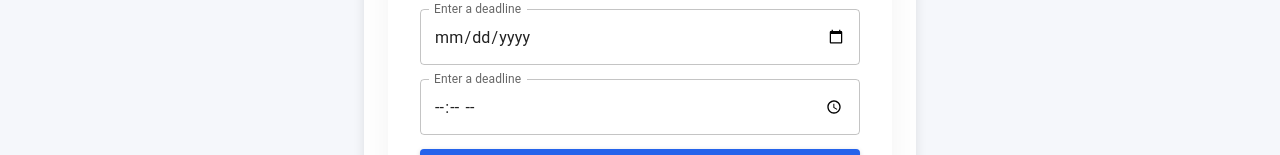
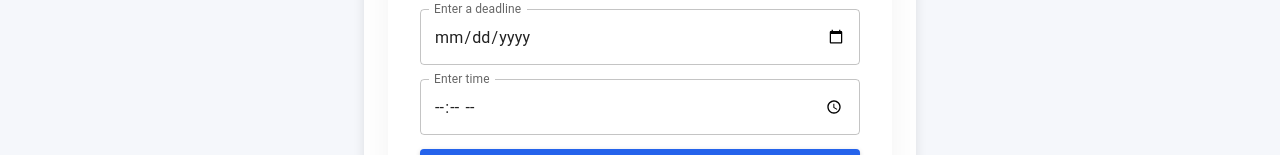
Before and after one commit to Prathiksha0808/Todo_APP, a React (Vite) app: page / in a window 1280 px wide. Shown: the part 213-368 px from the top of the page. Built offline with nearby package versions, Linux system fonts and the light colour scheme.

Commit message:
Fix date picker behavior in add and edit todo forms

```diff
--- a/src/components/todo.jsx
+++ b/src/components/todo.jsx
@@ -11,11 +11,9 @@ import * as yup from "yup";
 import { yupResolver } from "@hookform/resolvers/yup";
 import { styled } from "@mui/system";
 
-
 import dayjs from "dayjs";
 import advancedFormat from "dayjs/plugin/advancedFormat";
 dayjs.extend(advancedFormat);
-
 
 // Styles
 const TodoContainer = styled(Box)(({ isdue }) => ({
@@ -67,16 +65,13 @@ const Wrapper = styled(Box)({
   backgroundColor: "#ffffff",
 });
 
-
-
 const MainCard = styled(Box)({
   backgroundColor: "#ffffff",
   borderRadius: "10px",
   padding: "24px",
-  marginTop: 0, // 🔥 important
+  marginTop: 0,
   boxShadow: "0 4px 12px rgba(0,0,0,0.1)",
 });
-
 
 // Validation schema
 const todoschema = yup.object({
@@ -93,11 +88,15 @@ function Todo() {
   // States
   const [todos, setTodos] = useState([]);
   const [editId, setEditId] = useState(null);
+  // Today's date and time for validation
+  const today = new Date().toISOString().split("T")[0];
+  const nowTime = new Date().toTimeString().slice(0, 5);
 
   const {
     register,
     handleSubmit,
     reset,
+    watch,
     formState: { errors },
   } = useForm({
     resolver: yupResolver(todoschema),
@@ -131,6 +130,7 @@ function Todo() {
     setTimeout(checkOverdueTasks, 0);
   };
 
+  //delete todo
   const handleDelete = (id) => {
     setTodos(todos.filter((todo) => todo.id !== id));
   };
@@ -166,7 +166,6 @@ function Todo() {
           : todo
       )
     );
-
     setEditId(null);
   };
 
@@ -202,9 +201,7 @@ function Todo() {
   return (
     <>
       <PageWrapper>
-
-
-        <Container maxWidth="sm"  sx={{ pt: 4 }}>
+        <Container maxWidth="sm" sx={{ pt: 4 }}>
           <MainCard>
             <Wrapper>
               <form onSubmit={handleSubmit(onSubmit)}>
@@ -227,10 +224,13 @@ function Todo() {
                     error={!!errors.date}
                     helperText={errors.date?.message}
                     InputLabelProps={{ shrink: true }}
+                    inputProps={{
+                      min: today,
+                    }}
                   />
 
                   <TextField
-                    label="Enter a deadline"
+                    label="Enter time"
                     type="time"
                     variant="outlined"
                     fullWidth
@@ -238,6 +238,9 @@ function Todo() {
                     error={!!errors.time}
                     helperText={errors.time?.message}
                     InputLabelProps={{ shrink: true }}
+                    inputProps={{
+                      min: watch("date") === today ? nowTime : undefined,
+                    }}
                   />
 
                   <LoadingButton
@@ -270,7 +273,6 @@ function Todo() {
                           error={!!editErrors.task}
                           helperText={editErrors.task?.message}
                         />
-
                         <TextField
                           size="small"
                           type="date"
@@ -279,6 +281,9 @@ function Todo() {
                           error={!!editErrors.date}
                           helperText={editErrors.date?.message}
                           InputLabelProps={{ shrink: true }}
+                          inputProps={{
+                            min: new Date().toISOString().split("T")[0],
+                          }}
                         />
 
                         <TextField
```
